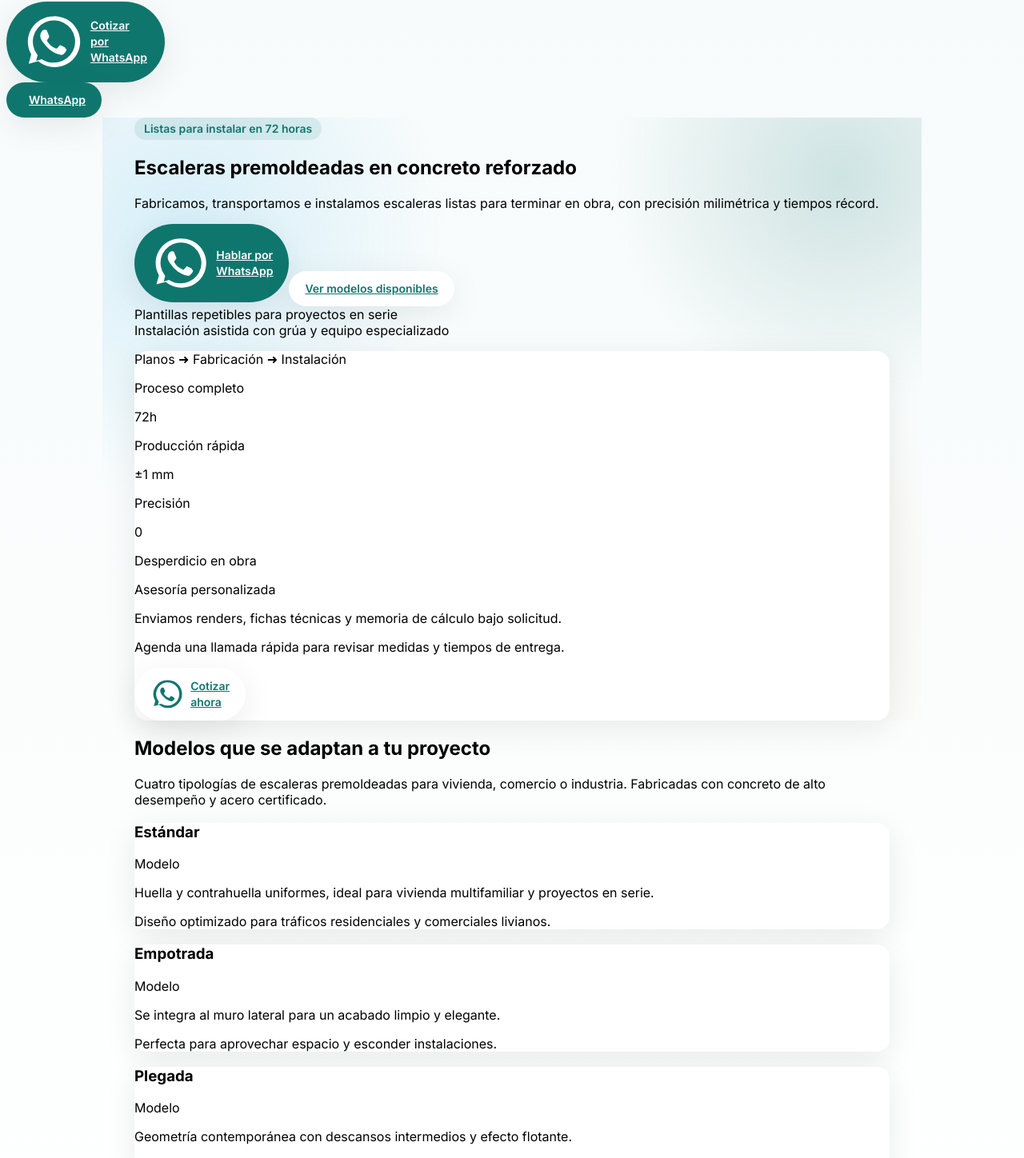
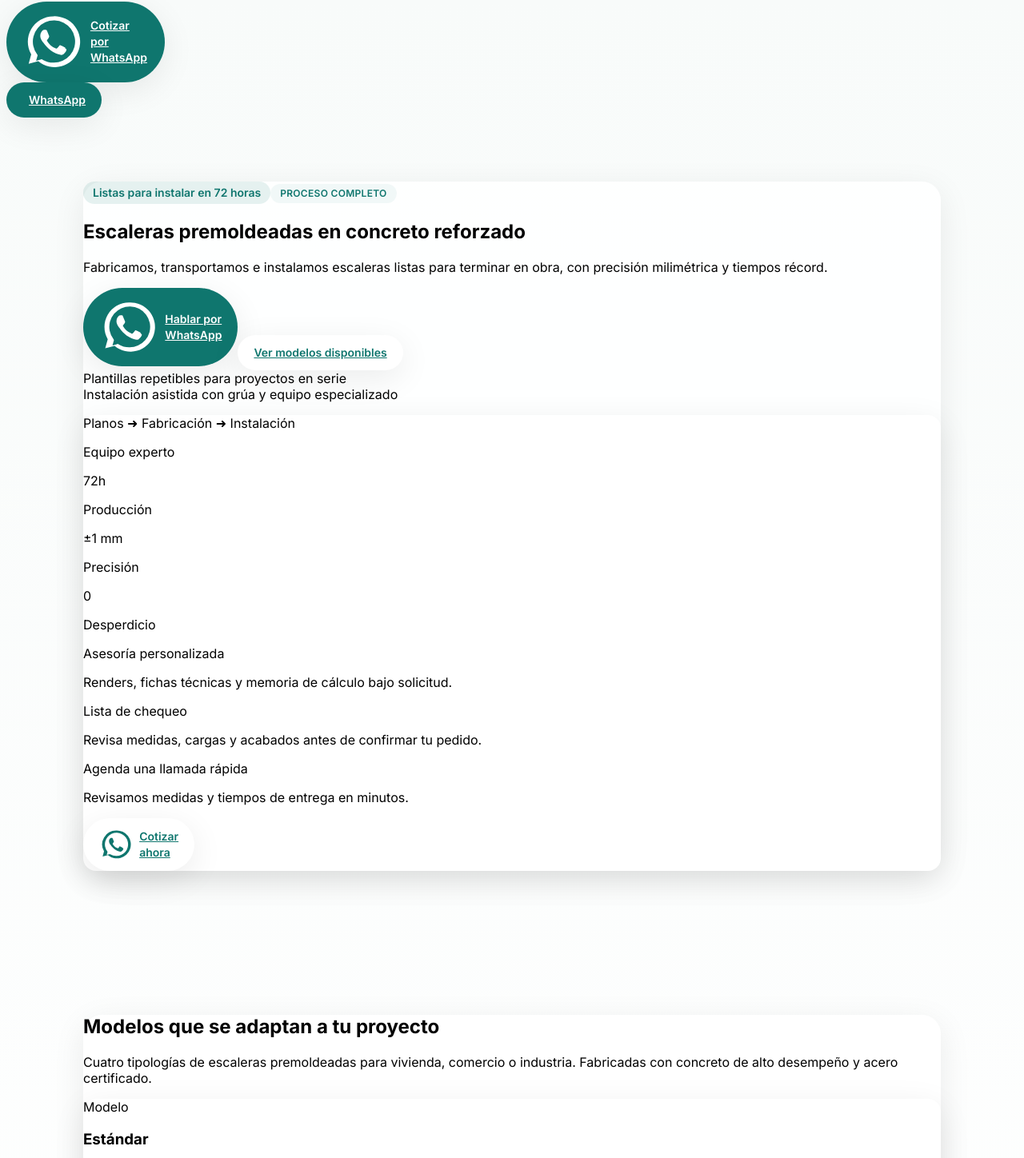
Before and after one commit to quirogapj/escaleraspremoldeadas-web, a Next.js app: page / in a window 1280 px wide. Shown: the part 6-1454 px from the top of the page at 80% size. Built offline with nearby package versions, Linux system fonts and the light colour scheme.

Commit message:
Refine landing layout and calls to action

```diff
--- a/app/globals.css
+++ b/app/globals.css
@@ -15,7 +15,7 @@ body {
 
 body {
   font-family: 'Inter', system-ui, -apple-system, BlinkMacSystemFont, 'Segoe UI', sans-serif;
-  background: linear-gradient(180deg, #f7fbfb 0%, #ffffff 45%, #f4ede4 100%);
+  background: linear-gradient(180deg, #f8fbfa 0%, #ffffff 40%, #f2ebe4 100%);
 }
 
 main {
@@ -23,15 +23,27 @@ main {
 }
 
 .section-shell {
-  @apply mx-auto max-w-5xl px-4 sm:px-8 lg:px-10;
+  @apply mx-auto w-full max-w-6xl px-4 sm:px-8 lg:px-10;
+}
+
+.section-block {
+  @apply relative overflow-hidden py-14 sm:py-16 md:py-20;
+}
+
+.section-surface {
+  @apply rounded-3xl border border-sand/70 bg-white/90 shadow-soft backdrop-blur;
 }
 
 .card-surface {
-  @apply bg-white shadow-soft rounded-2xl border border-sand/70;
+  @apply rounded-2xl border border-sand/60 bg-white shadow-soft;
 }
 
 .badge {
   @apply inline-flex items-center gap-2 rounded-full bg-primary/10 px-3 py-1 text-sm font-semibold text-primary;
+}
+
+.chip {
+  @apply inline-flex items-center gap-2 rounded-full border border-primary/10 bg-primary/5 px-3 py-1 text-xs font-semibold uppercase tracking-wide text-primary;
 }
 
 .btn-primary {
--- a/app/page.tsx
+++ b/app/page.tsx
@@ -9,63 +9,79 @@ import { FeatureCard } from '@/components/feature-card';
 
 export default function HomePage() {
   return (
-    <main className="pb-24 md:pb-28">
+    <main className="pb-24 md:pb-32">
       <StickyWhatsapp />
-      <section className="hero-grid section-shell relative overflow-hidden pt-16 pb-20 sm:pt-24 sm:pb-28" id="inicio">
-        <div className="grid gap-14 lg:grid-cols-2 lg:items-center">
+      <section className="section-block relative" id="inicio">
+        <div className="hero-grid absolute inset-0 opacity-80" aria-hidden />
+        <div className="section-shell relative">
+          <div className="section-surface border-primary/15 p-7 sm:p-10 lg:p-12">
+            <div className="grid gap-12 lg:grid-cols-[1.05fr,0.95fr] lg:items-center">
               <div className="flex flex-col gap-7">
-            <span className="badge w-fit">{heroContent.badge}</span>
-            <h1 className="text-4xl font-semibold leading-[1.08] tracking-tight text-charcoal sm:text-5xl lg:text-6xl">
+                <div className="flex flex-wrap items-center gap-3">
+                  <span className="badge">{heroContent.badge}</span>
+                  <span className="chip">Proceso completo</span>
+                </div>
+                <h1 className="text-4xl font-semibold leading-[1.05] tracking-tight text-charcoal sm:text-5xl lg:text-6xl">
                   {heroContent.headline}
                 </h1>
-            <p className="max-w-xl text-lg leading-relaxed text-gray-700 sm:text-xl">{heroContent.subheadline}</p>
-            <div className="flex flex-col gap-4 sm:flex-row sm:items-center">
+                <p className="max-w-2xl text-lg leading-relaxed text-gray-700 sm:text-xl">{heroContent.subheadline}</p>
+                <div className="flex flex-col gap-3 sm:flex-row sm:items-center sm:gap-4">
                   <WhatsappButton label={heroContent.ctaPrimary} className="w-full sm:w-auto" />
                   <a href="#modelos" className="btn-secondary w-full sm:w-auto">
                     {heroContent.ctaSecondary}
                   </a>
                 </div>
-            <div className="flex flex-wrap gap-3 text-sm text-gray-700">
-              <div className="flex items-center gap-2">
-                <div className="h-2 w-2 rounded-full bg-primary" />
+                <div className="grid gap-3 text-sm text-gray-700 sm:grid-cols-2 sm:gap-4">
+                  <div className="flex items-center gap-3 rounded-2xl border border-primary/10 bg-primary/5 px-4 py-3">
+                    <div className="h-2.5 w-2.5 rounded-full bg-primary" />
                     Plantillas repetibles para proyectos en serie
                   </div>
-              <div className="flex items-center gap-2">
-                <div className="h-2 w-2 rounded-full bg-accent" />
+                  <div className="flex items-center gap-3 rounded-2xl border border-accent/10 bg-accent/5 px-4 py-3">
+                    <div className="h-2.5 w-2.5 rounded-full bg-accent" />
                     Instalación asistida con grúa y equipo especializado
                   </div>
                 </div>
               </div>
               <div className="relative">
-            <div className="card-surface mx-auto max-w-xl backdrop-blur p-6 sm:p-8 lg:p-9">
-              <div className="grid gap-5">
-                <div className="flex items-center justify-between gap-3">
+                <div className="card-surface mx-auto max-w-xl space-y-6 border-primary/15 bg-white/90 p-6 sm:p-8 lg:p-10">
+                  <div className="flex flex-wrap items-center justify-between gap-3">
                     <p className="text-sm font-semibold text-primary">Planos ➜ Fabricación ➜ Instalación</p>
-                  <span className="rounded-full bg-accent/10 px-3 py-1 text-xs font-semibold text-accent">Proceso completo</span>
+                    <span className="rounded-full bg-accent/10 px-3 py-1 text-xs font-semibold uppercase tracking-wide text-accent">
+                      Equipo experto
+                    </span>
                   </div>
                   <div className="grid grid-cols-3 gap-3 text-center text-sm text-gray-700">
-                  <div className="rounded-xl bg-primary/5 p-4">
-                    <p className="text-base font-semibold text-charcoal">72h</p>
-                    <p className="text-xs">Producción rápida</p>
+                    {[{ label: 'Producción', value: '72h' }, { label: 'Precisión', value: '±1 mm' }, { label: 'Desperdicio', value: '0' }].map((item) => (
+                      <div
+                        key={item.label}
+                        className="rounded-2xl border border-primary/10 bg-primary/5 px-3 py-4 sm:px-4"
+                      >
+                        <p className="text-lg font-semibold text-charcoal sm:text-xl">{item.value}</p>
+                        <p className="text-[11px] sm:text-xs">{item.label}</p>
                       </div>
-                  <div className="rounded-xl bg-primary/5 p-4">
-                    <p className="text-base font-semibold text-charcoal">±1 mm</p>
-                    <p className="text-xs">Precisión</p>
+                    ))}
                   </div>
-                  <div className="rounded-xl bg-primary/5 p-4">
-                    <p className="text-base font-semibold text-charcoal">0</p>
-                    <p className="text-xs">Desperdicio en obra</p>
+                  <div className="grid gap-4 rounded-2xl border border-sand/70 bg-sand/30 p-5 text-sm text-gray-800 sm:grid-cols-2 sm:items-center">
+                    <div className="space-y-2">
+                      <p className="font-semibold text-charcoal">Asesoría personalizada</p>
+                      <p className="leading-relaxed text-gray-700">
+                        Renders, fichas técnicas y memoria de cálculo bajo solicitud.
+                      </p>
+                    </div>
+                    <div className="flex flex-col gap-2 rounded-xl border border-primary/10 bg-white/80 p-4">
+                      <p className="text-xs font-semibold uppercase tracking-wide text-primary">Lista de chequeo</p>
+                      <p className="text-sm leading-relaxed text-gray-700">
+                        Revisa medidas, cargas y acabados antes de confirmar tu pedido.
+                      </p>
                     </div>
                   </div>
-                <div className="rounded-2xl border border-primary/10 bg-sand/30 p-5 text-sm text-gray-800">
-                  <p className="font-semibold text-charcoal">Asesoría personalizada</p>
-                  <p className="leading-relaxed">Enviamos renders, fichas técnicas y memoria de cálculo bajo solicitud.</p>
+                  <div className="flex flex-col gap-3 rounded-2xl border border-primary/10 bg-primary/5 p-4 sm:flex-row sm:items-center sm:justify-between">
+                    <div className="space-y-1 text-sm text-gray-700">
+                      <p className="font-semibold text-charcoal">Agenda una llamada rápida</p>
+                      <p>Revisamos medidas y tiempos de entrega en minutos.</p>
                     </div>
-                <div className="flex flex-col gap-3 sm:flex-row sm:items-center sm:justify-between">
-                  <p className="text-sm leading-relaxed text-gray-700">
-                    Agenda una llamada rápida para revisar medidas y tiempos de entrega.
-                  </p>
-                  <WhatsappButton label="Cotizar ahora" variant="secondary" className="sm:min-w-[160px]" />
+                    <WhatsappButton label="Cotizar ahora" variant="secondary" className="sm:min-w-[170px]" />
+                  </div>
                 </div>
               </div>
             </div>
@@ -73,7 +89,8 @@ export default function HomePage() {
         </div>
       </section>
 
-      <section className="section-shell" id="modelos">
+      <section className="section-block border-t border-b border-sand/70 bg-white/70" id="modelos">
+        <div className="section-shell">
           <div className="section-surface space-y-10 p-7 sm:p-10">
             <SectionHeading title={modelsContent.title} description={modelsContent.description} align="center" />
             <div className="grid gap-6 sm:grid-cols-2">
@@ -82,9 +99,11 @@ export default function HomePage() {
               ))}
             </div>
           </div>
+        </div>
       </section>
 
-      <section className="section-shell" id="proceso">
+      <section className="section-block bg-sand/20" id="proceso">
+        <div className="section-shell">
           <div className="section-surface space-y-10 p-7 sm:p-10">
             <SectionHeading
               title={stepsContent.title}
@@ -97,9 +116,11 @@ export default function HomePage() {
               ))}
             </div>
           </div>
+        </div>
       </section>
 
-      <section className="section-shell" id="beneficios">
+      <section className="section-block border-t border-b border-sand/70 bg-white/80" id="beneficios">
+        <div className="section-shell">
           <div className="section-surface space-y-10 p-7 sm:p-10">
             <SectionHeading
               title={benefitsContent.title}
@@ -112,9 +133,11 @@ export default function HomePage() {
               ))}
             </div>
           </div>
+        </div>
       </section>
 
-      <section className="section-shell" id="faq">
+      <section className="section-block bg-sand/25" id="faq">
+        <div className="section-shell">
           <div className="section-surface space-y-10 p-7 sm:p-10">
             <SectionHeading title={faqContent.title} align="center" />
             <div className="grid gap-4 md:grid-cols-2">
@@ -123,17 +146,19 @@ export default function HomePage() {
               ))}
             </div>
           </div>
+        </div>
       </section>
 
-      <section className="section-shell" id="contacto">
+      <section className="section-block" id="contacto">
+        <div className="section-shell">
           <div className="card-surface grid gap-8 p-6 sm:p-10 lg:grid-cols-2 lg:items-center">
-          <div className="space-y-4">
+            <div className="space-y-5">
               <SectionHeading
                 title={contactContent.title}
                 description={contactContent.description}
                 eyebrow="Atención directa"
               />
-            <div className="grid gap-3 text-sm text-gray-800">
+              <div className="grid gap-3 rounded-2xl border border-primary/10 bg-primary/5 p-4 text-sm text-gray-800">
                 <p>
                   <span className="font-semibold">Teléfono:</span> {contactContent.phone}
                 </p>
@@ -145,15 +170,16 @@ export default function HomePage() {
                 </p>
               </div>
             </div>
-          <div className="space-y-4 rounded-2xl bg-primary/5 p-6">
+            <div className="space-y-4 rounded-2xl border border-primary/10 bg-primary/5 p-6 shadow-soft">
               <p className="text-lg font-semibold text-charcoal">¿Listo para cotizar?</p>
               <p className="text-sm text-gray-700">
                 Escríbenos por WhatsApp con medidas, ubicación y fecha estimada. Respondemos en minutos.
               </p>
               <WhatsappButton label="Abrir WhatsApp" />
-            <div className="rounded-xl border border-primary/10 bg-white p-4 text-sm text-gray-700">
+              <div className="rounded-xl border border-white/60 bg-white/80 p-4 text-sm text-gray-700">
                 <p className="font-semibold text-charcoal">Tip</p>
                 <p>Adjunta fotos de la zona de instalación y especifica acabados deseados para optimizar tiempos.</p>
+              </div>
             </div>
           </div>
         </div>
--- a/components/feature-card.tsx
+++ b/components/feature-card.tsx
@@ -6,7 +6,10 @@ interface FeatureCardProps {
 export function FeatureCard({ title, description }: FeatureCardProps) {
   return (
     <article className="card-surface flex h-full flex-col gap-3 p-5 sm:p-6">
-      <h3 className="text-lg font-semibold text-charcoal">{title}</h3>
+      <div className="flex items-center gap-3">
+        <span className="h-2.5 w-2.5 rounded-full bg-primary" aria-hidden />
+        <h3 className="text-lg font-semibold text-charcoal">{title}</h3>
+      </div>
       <p className="text-sm leading-relaxed text-gray-700">{description}</p>
     </article>
   );
--- a/components/model-card.tsx
+++ b/components/model-card.tsx
@@ -6,13 +6,16 @@ interface ModelCardProps {
 
 export function ModelCard({ name, summary, details }: ModelCardProps) {
   return (
-    <article className="card-surface h-full p-5 sm:p-6 flex flex-col gap-3">
-      <div className="flex items-center justify-between gap-2">
-        <h3 className="text-xl font-semibold text-charcoal">{name}</h3>
-        <span className="rounded-full bg-primary/10 px-3 py-1 text-xs font-semibold text-primary">Modelo</span>
+    <article className="card-surface flex h-full flex-col gap-4 p-5 sm:p-6">
+      <div className="flex items-start justify-between gap-3">
+        <div className="space-y-1">
+          <p className="text-xs font-semibold uppercase tracking-wide text-primary">Modelo</p>
+          <h3 className="text-xl font-semibold text-charcoal">{name}</h3>
+        </div>
+        <span className="rounded-full bg-primary/10 px-3 py-1 text-xs font-semibold text-primary">Listo para instalar</span>
       </div>
-      <p className="text-gray-700 text-sm leading-relaxed">{summary}</p>
-      <p className="text-sm text-gray-600 leading-relaxed">{details}</p>
+      <p className="text-base font-semibold leading-relaxed text-charcoal">{summary}</p>
+      <p className="text-sm text-gray-700 leading-relaxed">{details}</p>
     </article>
   );
 }
--- a/components/sticky-whatsapp.tsx
+++ b/components/sticky-whatsapp.tsx
@@ -3,8 +3,8 @@ import { WhatsappButton } from './whatsapp-button';
 export function StickyWhatsapp() {
   return (
     <>
-      <div className="fixed inset-x-0 bottom-4 z-50 flex justify-center md:hidden">
-        <WhatsappButton label="Cotizar por WhatsApp" className="w-[90%]" />
+      <div className="fixed bottom-4 right-4 z-50 md:hidden">
+        <WhatsappButton label="Cotizar por WhatsApp" className="rounded-full shadow-lg" />
       </div>
       <div className="fixed bottom-6 right-6 z-40 hidden md:block">
         <WhatsappButton label="WhatsApp" className="px-4 py-2 text-sm shadow-lg" />
```
Lines whose indentation alone changed are shown as unchanged.
